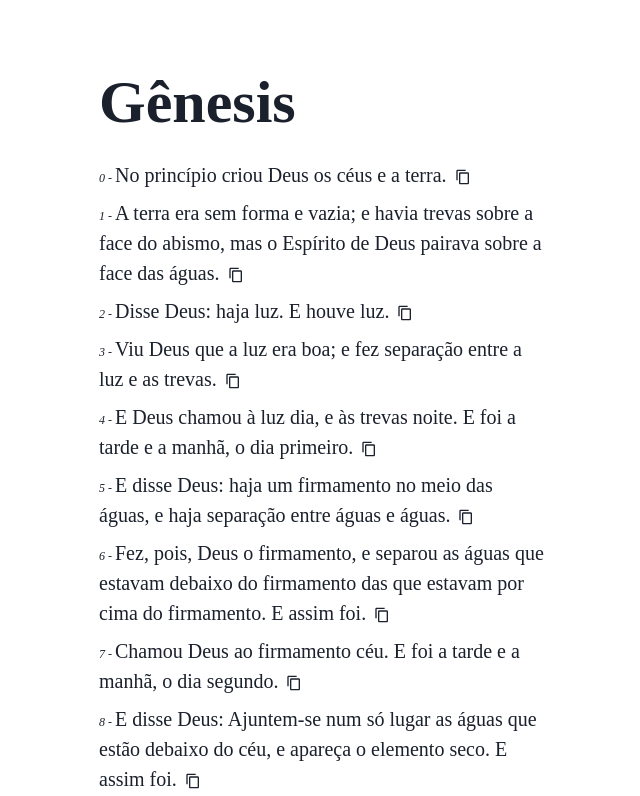
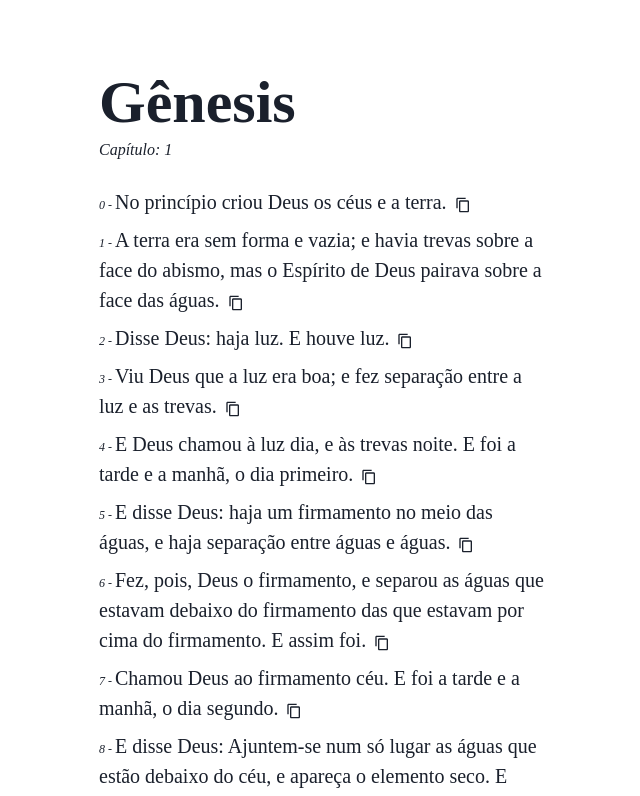
Before and after one commit to PauloLuan/bible, a Next.js app: page / in a window 1280 px wide. Shown: the top 796 px of the page, without its empty margins (317-957 px from the left). Built offline with nearby package versions, Linux system fonts and the light colour scheme.

Commit message:
improved chapter and verse number

```diff
--- a/src/components/Main/main.component.tsx
+++ b/src/components/Main/main.component.tsx
@@ -75,6 +75,31 @@ const Verse = ({ text, index }: VerseProps) => {
   )
 }
 
+interface VersesProps {
+  verses: string[]
+  name: string
+}
+
+const Verses = ({ verses, name }: VersesProps) => {
+  return (
+    <>
+      <Heading
+        fontWeight="hairline"
+        fontStyle="italic"
+        as="h2"
+        size="sm"
+        pb={5}
+      >
+        {name}
+      </Heading>
+
+      {verses.map((verse, index) => (
+        <Verse key={index} text={verse} index={index} />
+      ))}
+    </>
+  )
+}
+
 interface ChapterProps {
   chapters: string[][]
   name: string
@@ -83,15 +108,15 @@ interface ChapterProps {
 const Chapters = ({ chapters, name }: ChapterProps) => {
   return (
     <>
-      <Heading size="3xl" pb={5}>
-        {name}
-      </Heading>
+      <Heading size="3xl">{name}</Heading>
 
-      {chapters.map((chapter) =>
-        chapter.map((verse, index) => (
-          <Verse key={index} text={verse} index={index} />
-        ))
-      )}
+      {chapters.map((chapter: string[], chapterNumber: number) => (
+        <Verses
+          key={chapterNumber}
+          name={`Capítulo: ${chapterNumber + 1}`}
+          verses={chapter}
+        />
+      ))}
     </>
   )
 }
```
